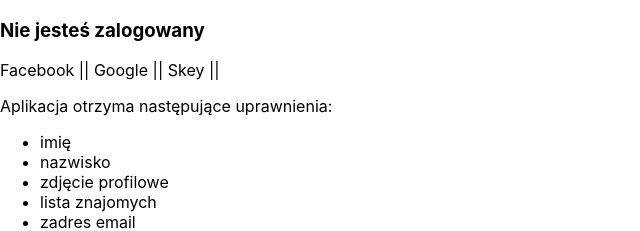
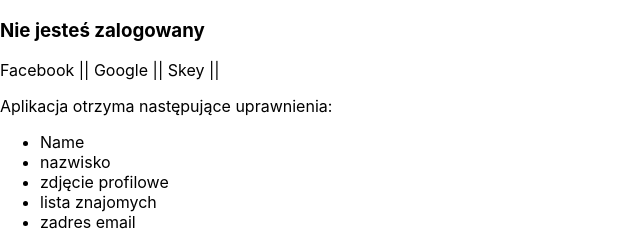
Before and after one commit to empedes/block-login, a React (Create React App) app: page / in a window 1280 px wide. Both pictures are taken after a click on the link "Facebook". Shown: the top 231 px of the page, without its empty margins (0-640 px from the left). Built offline with nearby package versions, Linux system fonts and the light colour scheme.

Commit message:
Update FacebookLogin.tsx

```diff
--- a/src/Components/FacebookLogin.tsx
+++ b/src/Components/FacebookLogin.tsx
@@ -8,7 +8,7 @@
     <>
       <p>Aplikacja otrzyma następujące uprawnienia:</p>
       <ul>
-        <li>imię</li>
+        <li>Name</li>
         <li>nazwisko</li>
         <li>zdjęcie profilowe</li>
         <li>lista znajomych</li>
```
